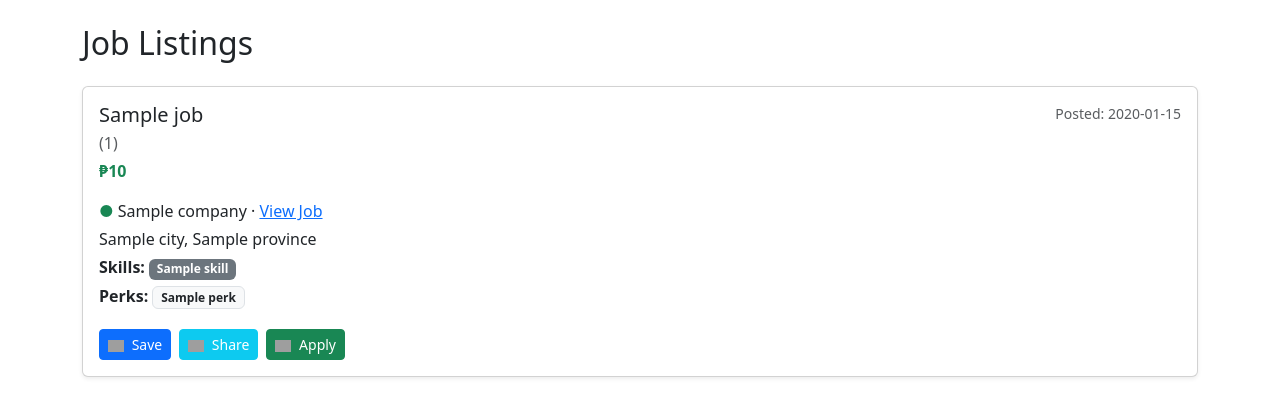
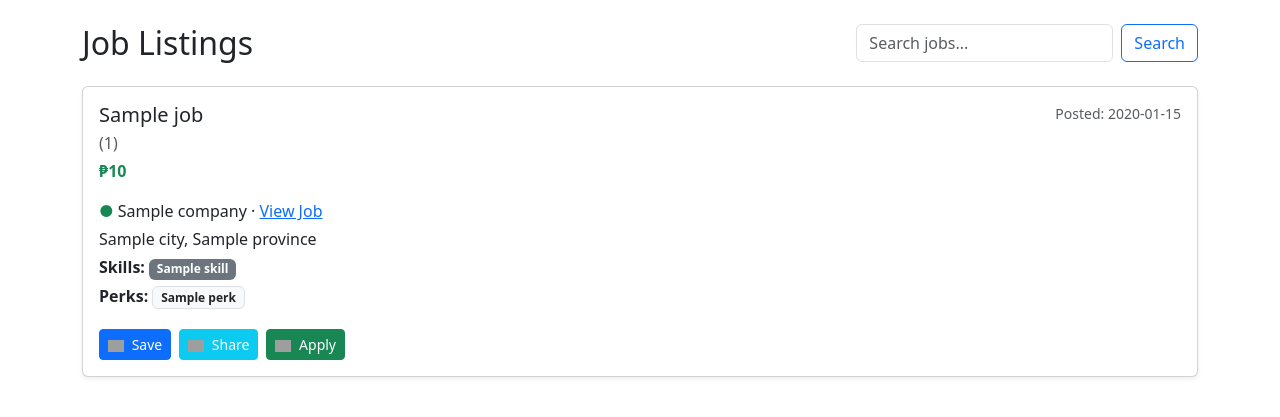
Before and after one commit to yourmehedi/jobpost, a Django app: template jobs/templates/jobs/job_list.html in a window 1280 px wide. Shown: the top 417 px of the page. Run offline with Django 5.2, Linux system fonts and the light colour scheme; the template is opened without the code that fills it: most values are stand-ins (such as "Sample title", 1, 10 or a date in 2020); data that the repository does not hold is empty; grey boxes are pictures that could not be loaded.

Commit message:
new commit

```diff
--- a/jobs/templates/jobs/job_list.html
+++ b/jobs/templates/jobs/job_list.html
@@ -7,10 +7,16 @@
   <title>Job-list</title>
 </head>
 <body>
-  <!-- Add Bootstrap CSS -->
 
   <div class="container my-4">
-    <h2 class="mb-4">Job Listings</h2>
+    <!-- 🔍 Search Form -->
+    <div class="d-flex justify-content-between align-items-center mb-4">
+      <h2 class="mb-0">Job Listings</h2>
+      <form method="get" action="" class="d-flex">
+        <input type="text" name="q" class="form-control me-2" placeholder="Search jobs..." value="{{ query }}">
+        <button type="submit" class="btn btn-outline-primary">Search</button>
+      </form>
+    </div>
 
     {% for job in jobs %}
     <div class="card mb-4 shadow-sm">
@@ -40,8 +46,6 @@
                 {% endfor %}
               </p>
             {% endif %}
-
-
           </div>
 
           <div class="text-end text-muted small">
--- a/management/views.py
+++ b/management/views.py
@@ -56,7 +56,6 @@ def user_approval(request):
     users = User.objects.filter(is_active=False)
     return render(request, 'management/user_approval.html', {'users': users})
 
-
 @user_passes_test(lambda u: u.is_superuser, login_url='management:superuser_login')
 def employer_verification(request):
     employers = Employer.objects.filter(approval_status='pending')
```
Also changed, not shown: jobs/views.py (+16 -1 lines).
